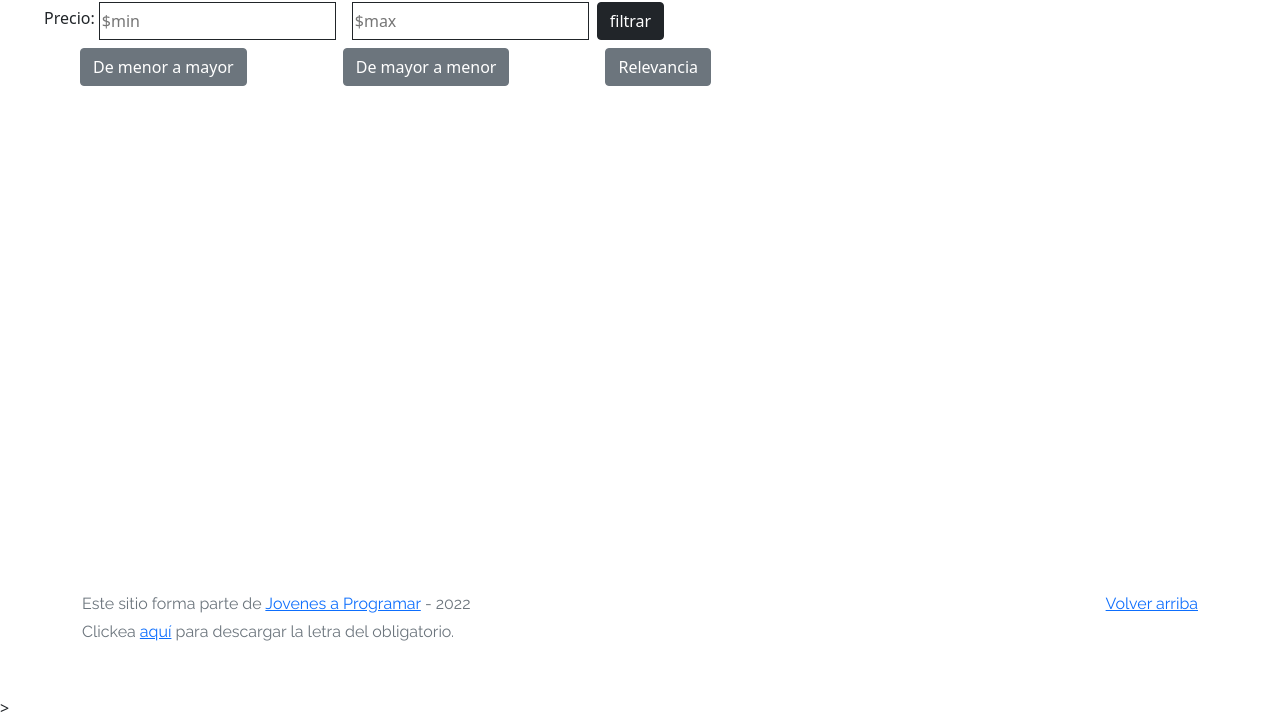
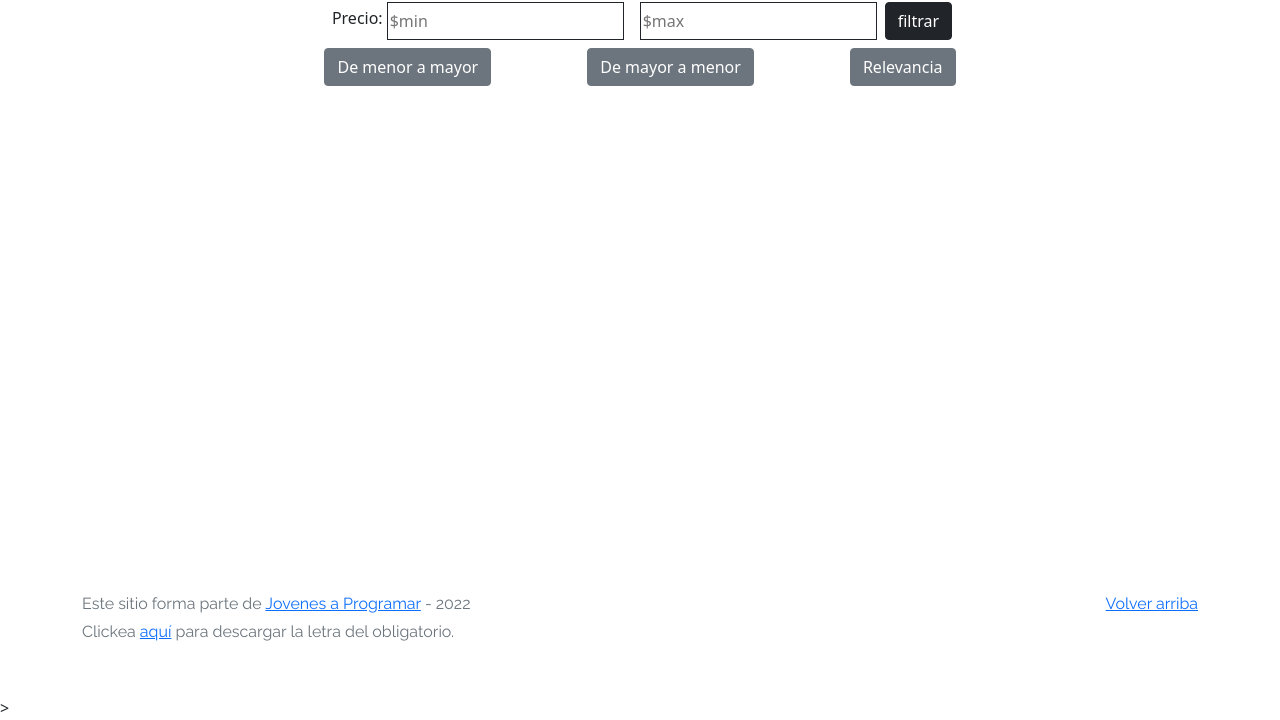
Before and after one commit to Crosfex/Proyecto_obligatorio_2022, a plain HTML site: page workspace-inicial/products.html in a window 1280 px wide. Shown: the part 126-846 px from the top of the page. Drawn offline with nearby package versions, Linux system fonts and the light colour scheme; no server answers.

Commit message:
little changes

```diff
--- a/workspace-inicial/js/home.js
+++ b/workspace-inicial/js/home.js
@@ -1,4 +1,5 @@
 document.addEventListener("DOMContentLoaded", function(){
+
     document.getElementById("autos").addEventListener("click", function() {
         localStorage.setItem("catID", 101);
         window.location = "products.html"
--- a/workspace-inicial/js/products.js
+++ b/workspace-inicial/js/products.js
@@ -97,7 +97,7 @@ function imprimir(array){
             <div class="col-9 border border-dark">
             <div class="col d-flex justify-content-between">
                 <p>${producto.name} - U$D ${producto.cost}</p>
-                <p>Vendidos: ${producto.soldCount}</p>
+                <p class="me-2">Vendidos: ${producto.soldCount}</p>
             </div>
             <div class="col"><p>${producto.description}</p></div>
             </div>
--- a/workspace-inicial/products.html
+++ b/workspace-inicial/products.html
@@ -39,14 +39,14 @@
   </nav>
   <main class="pb-5 m-3">
     <div class="text-center" id="categoria"><h1>Productos</h1></div>
-    <div class="ms-3 me-3 p-2 d-flex justify-content-start">
+    <div class="ms-3 me-3 p-2 d-flex justify-content-center">
       <label for="max" class="d-flex m-1">Precio:</label>
       <input type="number" name="min" id="min" placeholder="$min" class="border border-dark">
       <p class="ms-3"></p>
       <input type="number" name="min" id="max" placeholder="$max" class="border border-dark me-2">
       <input type="button" value="filtrar" class="btn btn-dark" id="filter">
     </div>
-    <div class="ms-3 me-3 d-flex justify-content-start">
+    <div class="ms-3 me-3 d-flex justify-content-center">
       <input type="button" value="De menor a mayor" class="btn btn-secondary mx-5" id="rise">
       <input type="button" value="De mayor a menor" class="btn btn-secondary mx-5" id="downrise">
       <input type="button" value="Relevancia" class="btn btn-secondary mx-5" id="relevant">
```
